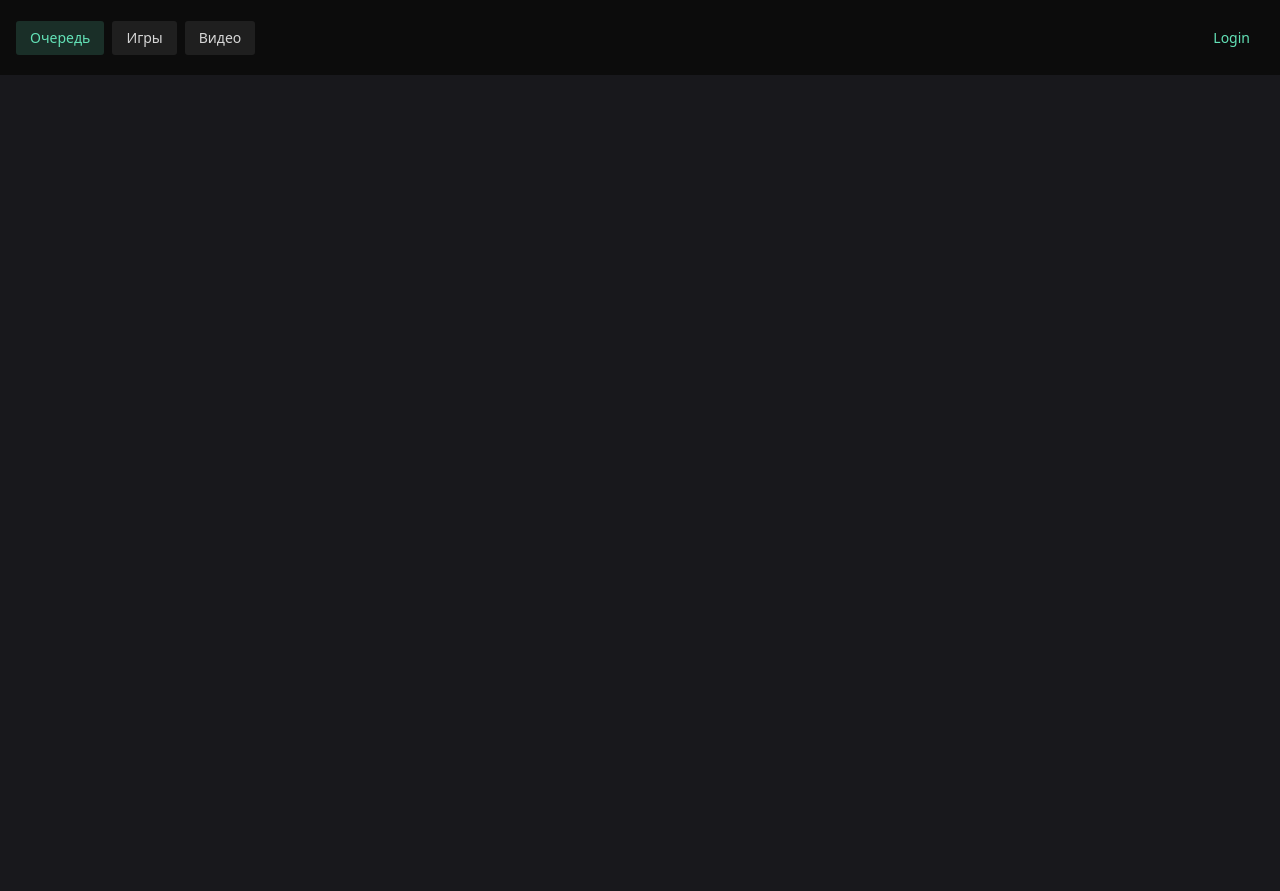
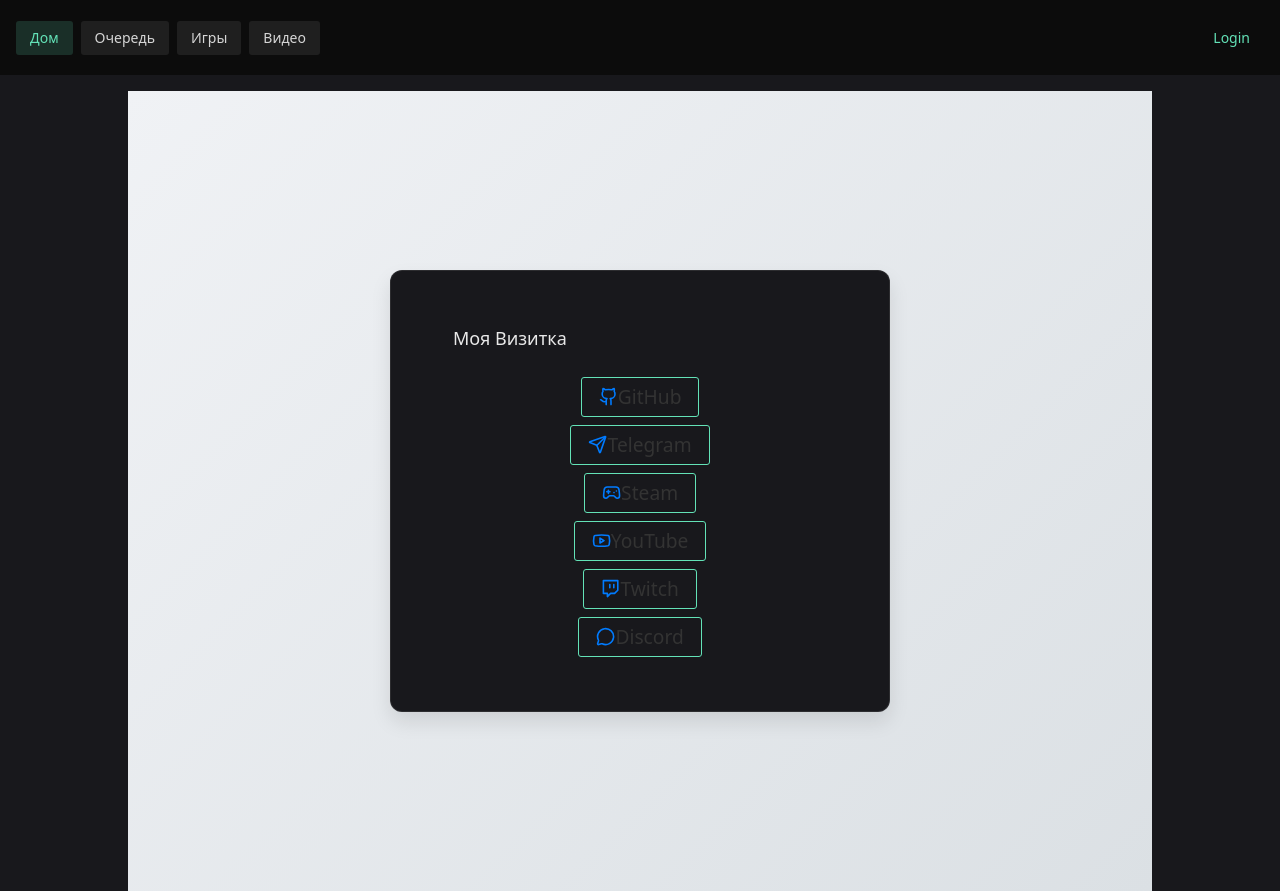
Before and after one commit to le-xot/le_xot-s-database, a Vue app in the folder frontend/: page /db in a window 1280 px wide. Before the commit the page ends 800 px from the top, so only its background shows below. Built offline with nearby package versions, Linux system fonts and the light colour scheme; no server answers.

Commit message:
chore(frontend): try to implement business card

```diff
--- a/frontend/src/libs/router/router-paths.ts
+++ b/frontend/src/libs/router/router-paths.ts
@@ -1,6 +1,6 @@
 export const ROUTES_PATHS = [
 
-  // TODO переделать карточки очереди.
+  { name: 'Дом', path: '/db' },
   { name: 'Очередь', path: '/db/queue' },
   { name: 'Игры', path: '/db/games' },
   { name: 'Видео', path: '/db/videos' },
--- a/frontend/src/libs/router/router.ts
+++ b/frontend/src/libs/router/router.ts
@@ -4,7 +4,10 @@
   history: createWebHistory(),
   routes: [
     {
-      alias: ['/db'],
+      path: '/db',
+      component: () => import('@src/pages/home.vue'),
+    },
+    {
       path: '/db/queue',
       component: () => import('@src/pages/table-queue.vue'),
     },
--- /dev/null
+++ b/frontend/src/pages/home.vue
@@ -0,0 +1,87 @@
+<template>
+  <div class="card-container">
+    <NCard title="Моя Визитка" size="large" class="card">
+      <NSpace vertical align="center">
+        <NButton
+          v-for="link in links"
+          :key="link.name"
+          type="primary"
+          ghost
+          size="large"
+          class="link-button"
+          @click="() => openLink(link.url)"
+        >
+          <NIcon class="icon">
+            <component :is="link.icon" size="30" />
+          </NIcon>
+          <span class="link-text">{{ link.name }}</span>
+        </NButton>
+      </NSpace>
+    </NCard>
+  </div>
+</template>
+
+<script lang="ts" setup>
+import { Gamepad2, Github, MessageCircle, Send, Twitch, Youtube } from 'lucide-vue-next'
+import { NButton, NCard, NIcon, NSpace } from 'naive-ui'
+import { ref } from 'vue'
+
+interface Link {
+  name: string
+  icon: any
+  url: string
+}
+
+const links = ref<Link[]>([
+  { name: 'GitHub', icon: Github, url: 'https://github.com/your-username' },
+  { name: 'Telegram', icon: Send, url: 'https://t.me/your-username' },
+  { name: 'Steam', icon: Gamepad2, url: 'https://steamcommunity.com/id/your-username' },
+  { name: 'YouTube', icon: Youtube, url: 'https://www.youtube.com/c/your-channel' },
+  { name: 'Twitch', icon: Twitch, url: 'https://www.twitch.tv/your-username' },
+  { name: 'Discord', icon: MessageCircle, url: 'https://discordapp.com/users/your-username' },
+])
+
+function openLink(url: string) {
+  window.open(url, '_blank')
+}
+</script>
+
+<style scoped>
+.card-container {
+  display: flex;
+  justify-content: center;
+  align-items: center;
+  height: 100vh;
+  background: linear-gradient(135deg, #f0f2f5, #dbe0e4);
+}
+
+.card {
+  max-width: 500px;
+  padding: 30px;
+  box-shadow: 0 10px 20px rgba(0, 0, 0, 0.1);
+  border-radius: 12px;
+}
+
+.link-button {
+  display: flex;
+  align-items: center;
+  gap: 12px;
+  width: 100%;
+  font-size: 1.2rem;
+  transition: all 0.3s ease;
+}
+
+.link-button:hover {
+  background-color: #f5f7fa;
+  transform: scale(1.05);
+  box-shadow: 0 8px 16px rgba(0, 0, 0, 0.15);
+}
+
+.icon {
+  color: #007bff;
+}
+
+.link-text {
+  color: #333;
+}
+</style>
```
Also changed, not shown: frontend/src/libs/api.ts (+6 -6 lines).
